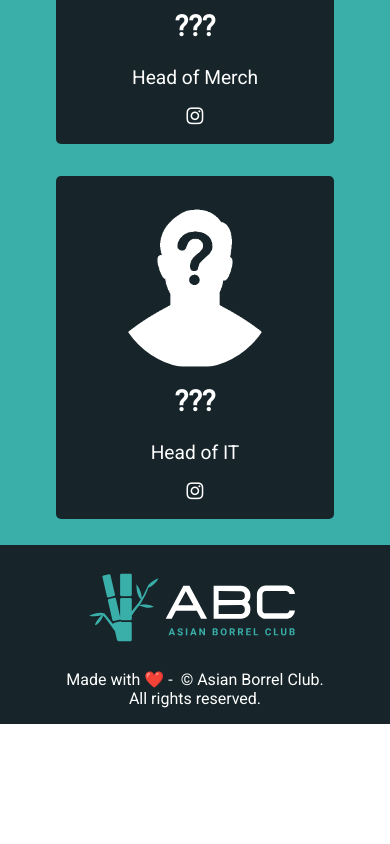
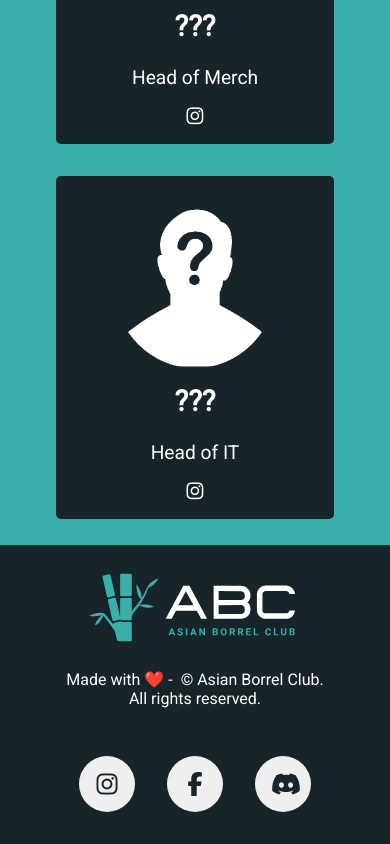
Before and after one commit to asianborrelclub/preview-site, a React (Create React App) app: page / in a window 390 px wide. Shown: the part 3489-4333 px from the top of the page. Before the commit the page ends 4213 px from the top, so only its background shows below. Built offline with nearby package versions, Linux system fonts and the light colour scheme.

Commit message:
Added social buttons to footer

```diff
--- a/src/components/Footer.js
+++ b/src/components/Footer.js
@@ -1,6 +1,7 @@
 import React, { Component } from "react";
 import "./Footer.scss";
 import logo from "../img/dark-h-logo-abc-full.svg";
+import SocialButton from "./SocialButton";
 
 class Footer extends Component {
   render() {
@@ -12,6 +13,7 @@ class Footer extends Component {
             Made&nbsp;with&nbsp;❤️ -&nbsp; ©&nbsp;Asian&nbsp;Borrel&nbsp;Club.
             All&nbsp;rights&nbsp;reserved.
           </span>
+          <SocialButton />
         </div>
       </footer>
     );
--- a/src/components/Footer.scss
+++ b/src/components/Footer.scss
@@ -16,4 +16,29 @@
     padding-bottom: 1rem;
     text-align: center;
   }
+  .btn {
+    color: $color-primary-white;
+    &:hover {
+      background: $color-primary-dark;
+      .fab {
+        color: $color-primary-white;
+      }
+    }
+  }
+  .fab {
+    color: $color-primary-black;
+  }
 }
+
+@media screen and (max-width: 768px) {
+  .footer {
+    .btn-social {
+      grid-gap: 0;
+      padding: 1rem;
+      height: 120px;
+      a {
+        margin: 1rem;
+      }
+    }
+  }
+}
```
